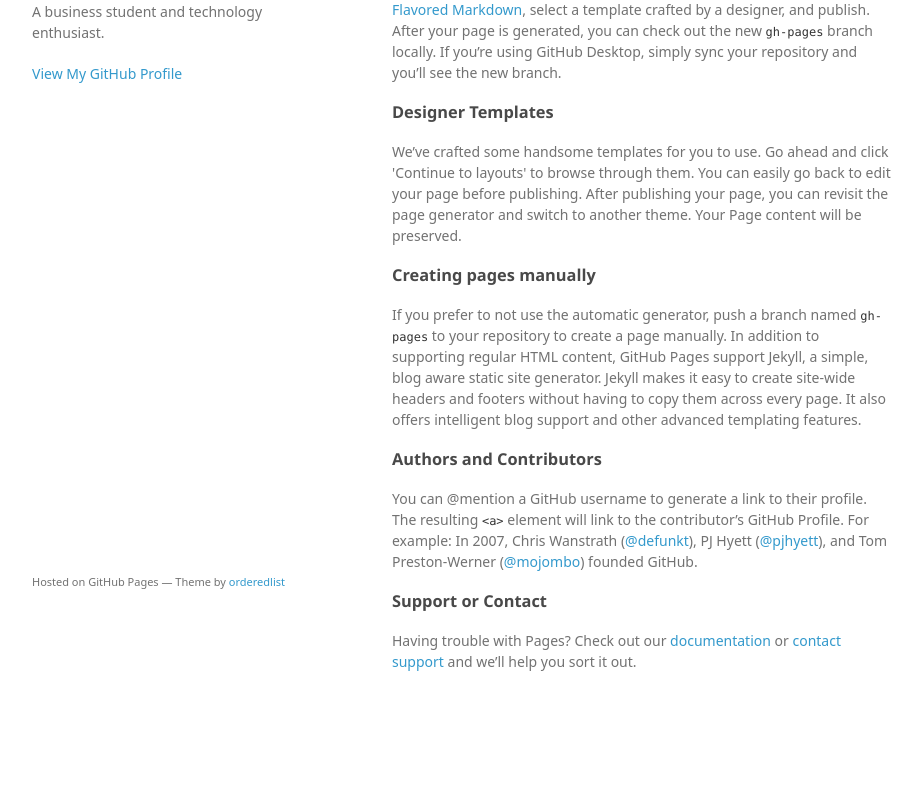
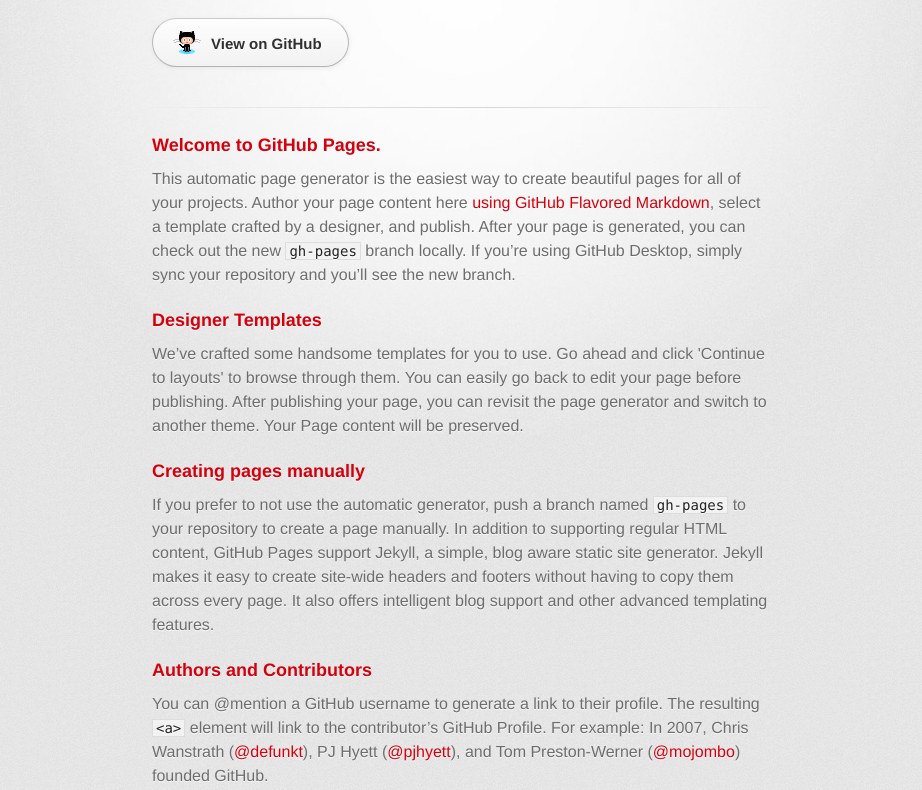
Before and after one commit to tayyabmuhammad/tayyabmuhammad.github.io, a plain HTML site: page index.html in a window 1280 px wide. Shown: the part 139-929 px from the top of the page, without its empty margins (178-1100 px from the left). Before the commit the page ends 881 px from the top, so only its background shows below. Drawn offline with Linux system fonts and the light colour scheme; a web font is replaced by a local one.

Commit message:
Replace master branch with page content via GitHub

```diff
--- a/index.html
+++ b/index.html
@@ -1,28 +1,34 @@
-<!doctype html>
+<!DOCTYPE html>
 <html>
   <head>
-    <meta charset="utf-8">
+    <meta charset='utf-8'>
     <meta http-equiv="X-UA-Compatible" content="chrome=1">
-    <title>Muhammad Tayyab by tayyabmuhammad</title>
-
-    <link rel="stylesheet" href="stylesheets/styles.css">
-    <link rel="stylesheet" href="stylesheets/github-light.css">
-    <meta name="viewport" content="width=device-width">
+    <link href='https://fonts.googleapis.com/css?family=Chivo:900' rel='stylesheet' type='text/css'>
+    <link rel="stylesheet" type="text/css" href="stylesheets/stylesheet.css" media="screen">
+    <link rel="stylesheet" type="text/css" href="stylesheets/github-dark.css" media="screen">
+    <link rel="stylesheet" type="text/css" href="stylesheets/print.css" media="print">
     <!--[if lt IE 9]>
     <script src="//html5shiv.googlecode.com/svn/trunk/html5.js"></script>
     <![endif]-->
+    <title>Muhammad Tayyab by tayyabmuhammad</title>
   </head>
+
   <body>
-    <div class="wrapper">
+    <div id="container">
+      <div class="inner">
+
         <header>
           <h1>Muhammad Tayyab</h1>
-        <p>A business student and technology enthusiast. </p>
+          <h2>A business student and technology enthusiast. </h2>
+        </header>
 
+        <section id="downloads" class="clearfix">
+          <a href="https://github.com/tayyabmuhammad" id="view-on-github" class="button"><span>View on GitHub</span></a>
+        </section>
 
-        <p class="view"><a href="https://github.com/tayyabmuhammad">View My GitHub Profile</a></p>
+        <hr>
 
-      </header>
-      <section>
+        <section id="main_content">
           <h3>
 <a id="welcome-to-github-pages" class="anchor" href="#welcome-to-github-pages" aria-hidden="true"><span aria-hidden="true" class="octicon octicon-link"></span></a>Welcome to GitHub Pages.</h3>
 
@@ -48,11 +54,13 @@
 
 <p>Having trouble with Pages? Check out our <a href="https://help.github.com/pages">documentation</a> or <a href="https://github.com/contact">contact support</a> and we’ll help you sort it out.</p>
         </section>
+
         <footer>
-        <p><small>Hosted on GitHub Pages &mdash; Theme by <a href="https://github.com/orderedlist">orderedlist</a></small></p>
+          This page was generated by <a href="https://pages.github.com">GitHub Pages</a>. Tactile theme by <a href="https://twitter.com/jasonlong">Jason Long</a>.
         </footer>
+
+
       </div>
-    <script src="javascripts/scale.fix.js"></script>
-
+    </div>
   </body>
 </html>
```
Lines whose indentation alone changed are shown as unchanged.
